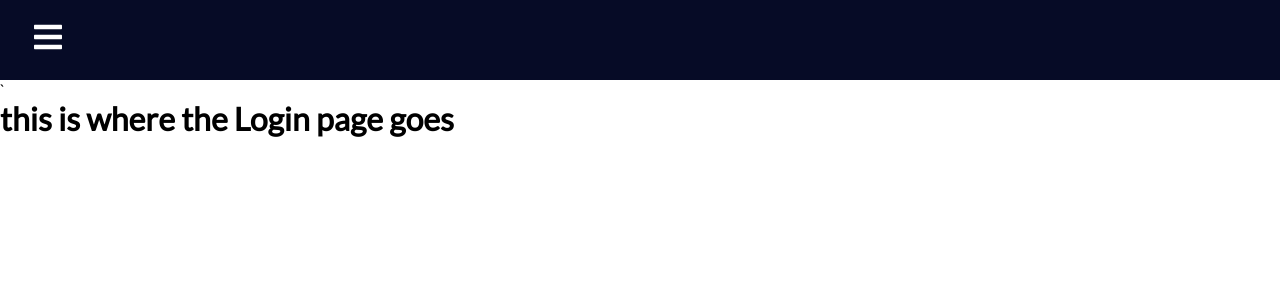
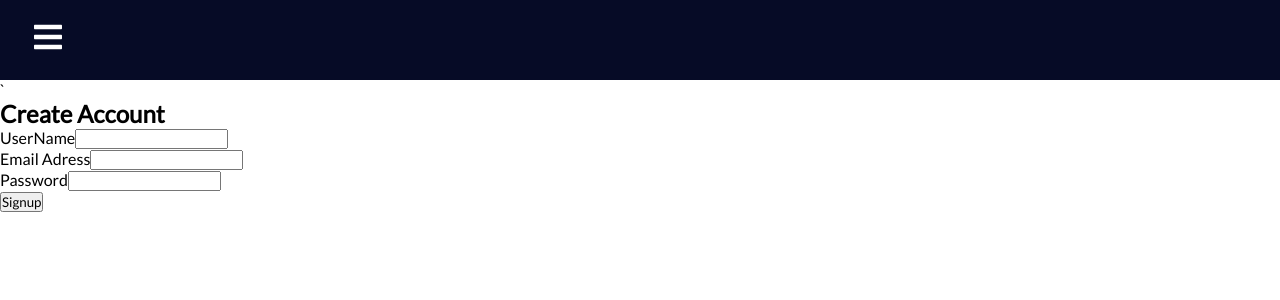
Before and after one commit to RobertKS123/wits-social, a React (Create React App) app: page /login in a window 1280 px wide. Shown: the top 300 px of the page. Built offline with nearby package versions, Linux system fonts and the light colour scheme.

Commit message:
Signup added with some funtionality

```diff
--- a/package.json
+++ b/package.json
@@ -6,6 +6,7 @@
     "@testing-library/jest-dom": "^5.16.3",
     "@testing-library/react": "^12.1.4",
     "@testing-library/user-event": "^13.5.0",
+    "bootstrap": "^5.1.3",
     "react": "^18.0.0",
     "react-dom": "^18.0.0",
     "react-icons": "^4.3.1",
--- a/src/App.css
+++ b/src/App.css
@@ -1,4 +1,3 @@
-
 @import url('https://fonts.googleapis.com/css2?family=Lato&display=swap');
 
 * {
--- a/src/App.js
+++ b/src/App.js
@@ -2,9 +2,8 @@ import Navbar from './components/navbar/Navbar';
 import './App.css';
 import { BrowserRouter as Router, Switch, Route} from 'react-router-dom';
 import Home from './pages/home/Home';
-import Login from './pages/account/login/Login';
+import Login from './components/login/Signup';
 import Account from './pages/account/manage/ManageAccount';
-
 
 function App() {
   return (
@@ -13,7 +12,7 @@ function App() {
         <Navbar />
         <Switch>
           <Route path='/' exact component={Home}/>
-          <Route path='/login' exact component={Login}/>
+          {<Route path='/login' exact  component={Login}/>}
           <Route path='/account' exact component={Account}/>
         </Switch>
       </Router>
--- /dev/null
+++ b/src/components/login/Signup.js
@@ -0,0 +1,93 @@
+import React, {useState} from 'react'
+import Validation from './Validation';
+
+const Signup = () => {
+
+    const [values, setVlaues] = useState({
+        username: '',
+        email: '',
+        password: '',
+    })
+
+    const [success,setSuccess] = useState(false);
+
+    const [errors, setErrors] = useState({});
+
+    const handleChange = (event) => {
+        setVlaues({
+            ...values,
+            [event.target.name]: event.target.value,
+        });
+    }
+
+    const handleFormSubmit = (event) => {
+        event.preventDefault();
+        setErrors(Validation(values));
+        setSuccess(true);
+    }
+
+
+    return (
+        <>
+            {success ? (
+                <div>
+                    <h1>Account Created!</h1>
+                    <br />
+                    <p>
+                        {/* This is where the user will be directed after signup */}
+                        <a href='#'>Continue to Wits-Social</a>
+                    </p>
+                </div>
+            ) : (
+            <div className='container'>
+                <div className='app-wrapper'>
+                    <h2 className='title'>Create Account</h2>
+                </div>
+                <form className='form-wrapper'>
+                    <div className='name'>
+                        <label className='lable'>UserName</label>
+                        <input
+                            className='input'
+                            type='text'
+                            name='username'
+                            value={values.username}
+                            onChange={handleChange}
+                            required
+                        />
+                        {errors.username && <p className='errormessage'>{errors.username}</p>}
+                    </div>
+                    <div className='name'>
+                        <label className='lable'>Email Adress</label>
+                        <input
+                            className='input'
+                            type='email'
+                            name='email'
+                            value={values.email}
+                            onChange={handleChange}
+                            required
+                        />
+                        {errors.email && <p className='errormessage'>{errors.email}</p>}
+                    </div>
+                    <div className='name'>
+                        <label className='lable'>Password</label>
+                        <input
+                            className='input'
+                            type='password'
+                            name='password'
+                            value={values.password}
+                            onChange={handleChange}
+                            required
+                        />
+                        {errors.password && <p className='errormessage'>{errors.password}</p>}
+                    </div>
+                    <div>
+                        <button className='submit' onClick={handleFormSubmit}>Signup</button>
+                    </div>
+                </form>
+            </div>
+            )}
+        </>
+    )
+}
+
+export default Signup
--- /dev/null
+++ b/src/components/login/Validation.js
@@ -0,0 +1,30 @@
+import { toHaveFormValues } from "@testing-library/jest-dom/dist/matchers"
+
+const Validation = (values) => {
+    let errors={}
+
+    //Put validation code here
+    //Fields aleardy cannot be left empty (classes have been given the reguired property)
+    // if you want custom cannot be left empty messages message me I'll explain it then
+    //Regex must be inclosed in
+
+    //if(values.username){
+    //    errors.username="Sample Error" //this is the error message that will be displayed
+    //}
+    if(!/\S+@\S+\.\S+/.test(values.email)){ //Regex for email format
+        errors.email="email is invalid"
+    }
+    //if(values.password){
+    //    errors.password="Sample Error"
+    //} else if(values.password) {
+    //    errors.password="Sample Erroe"
+    //}
+
+    return (
+        <div>
+
+        </div>
+    )
+}
+
+export default Validation
--- a/src/pages/account/login/Login.js
+++ /dev/null
@@ -1,13 +0,0 @@
-import React from 'react'
-
-function Login() {
-  return (
-      <div className='login'>
-          <h1>
-              this is where the Login page goes
-          </h1>
-      </div>
-  )
-}
-
-export default Login
```
Also changed, not shown: src/components/login/Login.js (added), 1 other file (tests, documents, lock files or other folders).
